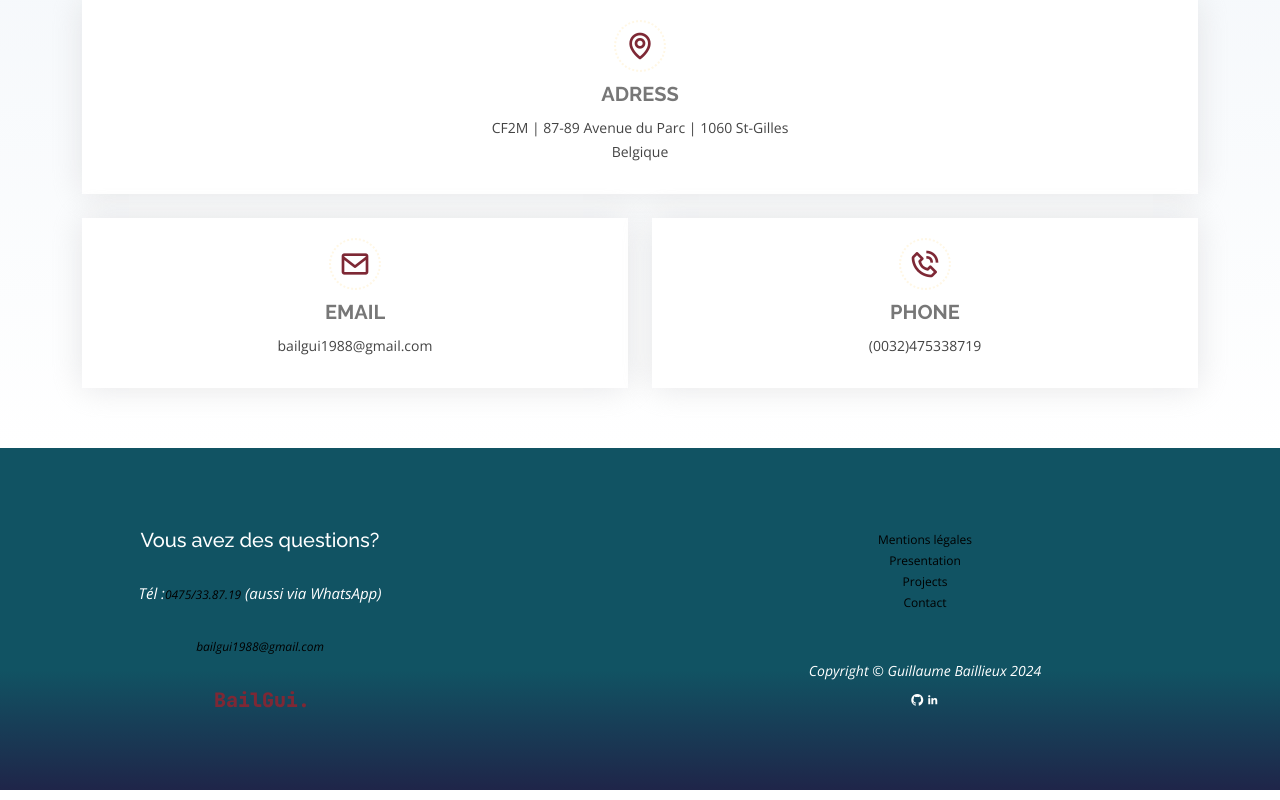
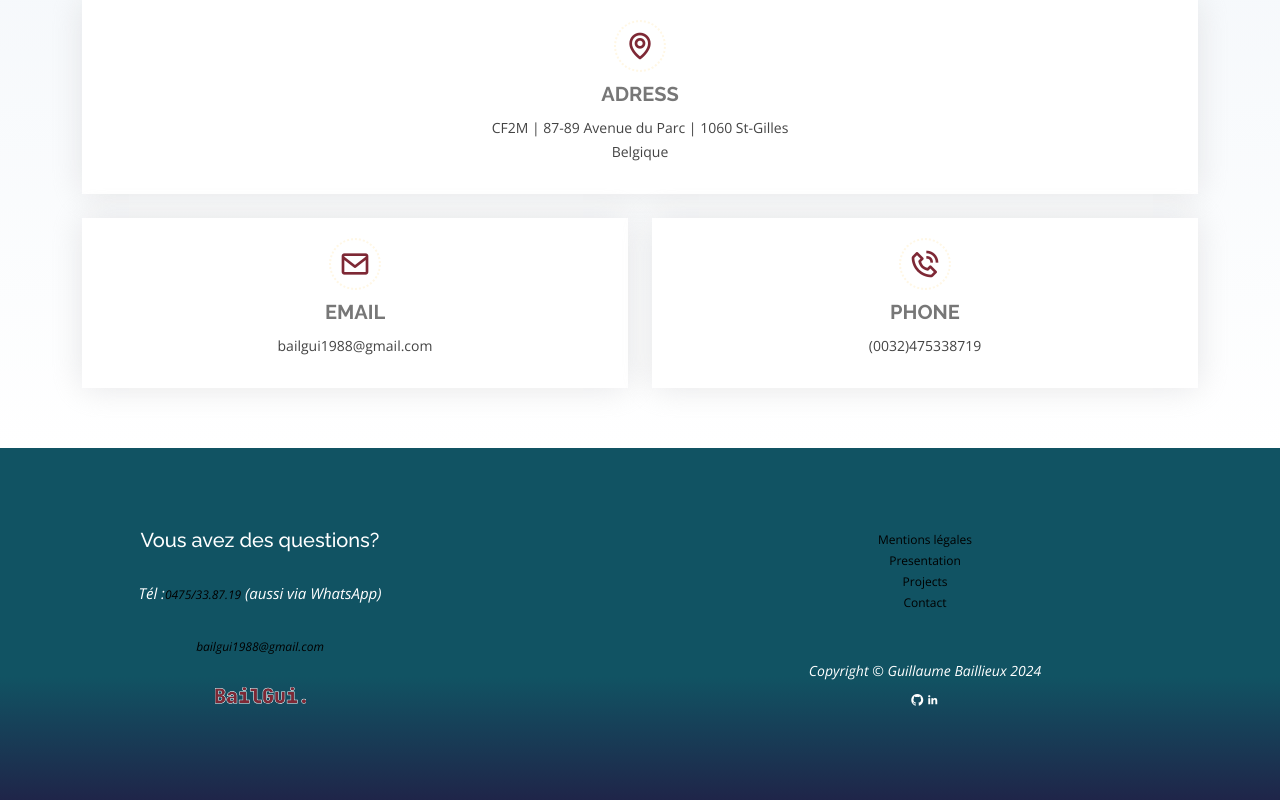
Before and after one commit to BailGui/PortFolioV2, a plain HTML site: page accueil.html in a window 1280 px wide. Shown: the part 3239-4039 px from the top of the page. Drawn offline with nearby package versions, Linux system fonts and the light colour scheme.

Commit message:
majLogoFooter

```diff
--- a/accueil.html
+++ b/accueil.html
@@ -572,7 +572,7 @@
                          <a href="mailto:bailgui1988@gmail.com" target="_blank">bailgui1988@gmail.com</a>
                         </p>
                     </p>
-                  <img class="img-fluid mt-0" src="assets/img/logos.svg" alt="BailGui">
+                  <img class="img-fluid mt-0 pb-3" src="assets/img/logofooter.svg" alt="BailGui">
               </div>
               <div class="col-lg-6 offset-lg-2 mt-0 mt-lg-4S justify-content-center">
 
```
Also changed, not shown: assets/img/logofooter.svg (added).
